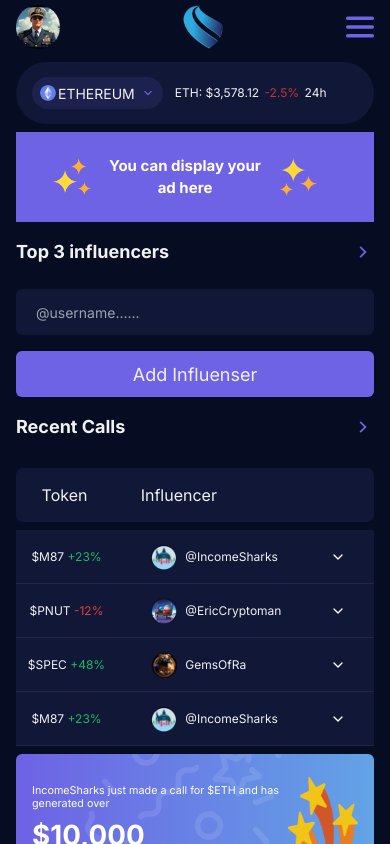
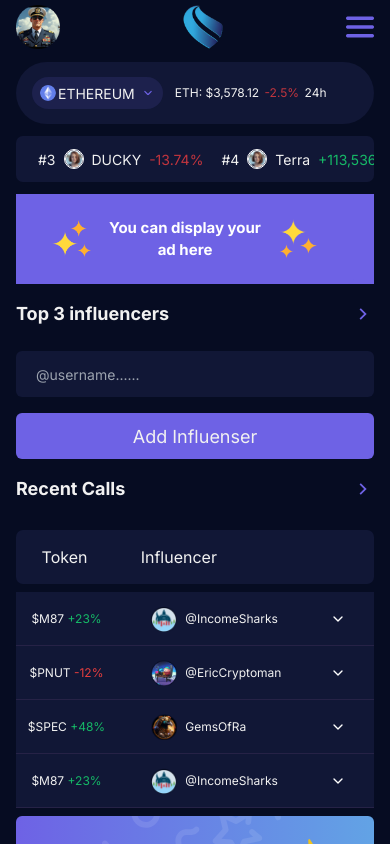
Before and after one commit to saim00191/figma, a Next.js app: page / in a window 390 px wide. Shown: the top 844 px of the page. Built offline with nearby package versions, Linux system fonts and the light colour scheme.

Commit message:
first commit

```diff
--- a/components/Header/DesktopHeader.tsx
+++ b/components/Header/DesktopHeader.tsx
@@ -14,7 +14,13 @@
       <div className="max-w-[1440px] px-4 md:px-[24px]  mx-auto md:bg-[#111736] text-white h-[72px] flex items-center justify-between">
         <div className="flex">
           <div className="w-[54px] h-[54px]">
-  <Image src={Logo} alt="Logo" width={54} height={54} className="w-full h-full" />
+            <Image
+              src={Logo}
+              alt="Logo"
+              width={54}
+              height={54}
+              className="w-full h-full"
+            />
           </div>
 
           <ul className="md:flex items-center gap-[20px] pl-4 sm:pl-[20px] mdl:pl-[50px] lg:pl-[90px] py-4 w-full hidden">
@@ -22,7 +28,7 @@
               (item, index) => (
                 <li
                   key={index}
-                className={`${inter.className} text-[#FFFFFF] text-[12px] lg:text-[14px] sm:text-[16px] leading-normal font-normal cursor-pointer`}
+                  className={`${inter.className} text-[#FFFFFF]/50 hover:text-white text-[12px] lg:text-[14px] sm:text-[16px] leading-normal font-normal cursor-pointer`}
                 >
                   {item}
                 </li>
--- a/components/Hero/CoinsSlider.tsx
+++ b/components/Hero/CoinsSlider.tsx
@@ -35,6 +35,8 @@
     sliderRef.current.scrollLeft = scrollLeft - walk;
   };
   return (
+    <div>
+
     <div className="mt-2 px-[16px] ">
       <div className="container h-[46px] bg-[#111736] rounded-[58px] sm:rounded-[9px] px-2 sm:overflow-x-scroll no-scrollbar flex items-center  py-[16px] gap-[18px] flex-shrink-0 ">
         <div className="h-auto gap-3 xs:h-[30px] flex flex-col xs:flex-row items-center w-full xs:w-[359px] ">
@@ -196,6 +198,133 @@
           </div>
         </div>
       </div>
+        <div
+          ref={sliderRef}
+          onMouseDown={handleMouseDown}
+          onMouseLeave={handleMouseLeave}
+          onMouseUp={handleMouseUp}
+          onMouseMove={handleMouseMove}
+          className="flex gap-[18px] items-center sm:hidden overflow-x-auto no-scrollbar h-[46px] bg-[#111736] rounded-[7px] my-3 px-[13px]  "
+        >
+          <div className="flex items-center justify-center  h-[20px]  gap-[8px] py-[13px] px-[18px]">
+            <p className="text-mainColor font-normal text-[14px] leading-normal">
+              #3
+            </p>
+            <Image
+              src={Image2}
+              alt="Image2"
+              className="h-[20px] w-[20px] rounded-full border border-white"
+            />
+            <p className="text-mainColor font-normal text-[14px] leading-normal">
+              DUCKY
+            </p>
+            <p className="text-[#C2353E] font-normal text-[14px] leading-normal">
+              -13.74%
+            </p>
+          </div>
+          <div className="flex items-center justify-center w-[   h-[20px]  gap-[8px] ">
+            <p className="text-mainColor font-normal text-[14px] leading-normal">
+              #4
+            </p>
+            <Image
+              src={Image2}
+              alt="Image2"
+              className="h-[20px] w-[20px] rounded-full border border-white"
+            />
+            <p className="text-mainColor font-normal text-[14px] leading-normal">
+              Terra
+            </p>
+            <div className="flex items-center gap-1">
+              <p className="text-[#16B967] flex items-center font-normal text-[14px] leading-normal">
+                +113,536%
+              </p>
+              <p className="text-[#FFC762] font-normal text-[14px]  "> I </p>
+              <p className="text-[#FFC762] font-normal text-[14px]  "> 22h </p>
+            </div>
+          </div>
+          <div className="flex items-center justify-center  h-[20px]  gap-[8px] py-[13px] px-[18px]">
+            <p className="text-mainColor font-normal text-[14px] leading-normal">
+              #5
+            </p>
+            <Image
+              src={Image2}
+              alt="Image2"
+              className="h-[20px] w-[20px] rounded-full border border-white"
+            />
+            <p className="text-mainColor font-normal text-[14px] leading-normal">
+              DEXT
+            </p>
+            <p className="text-[#C2353E] font-normal text-[14px] leading-normal">
+              -2.52%
+            </p>
+          </div>
+          <div className="flex items-center justify-center  h-[20px]  gap-[8px] py-[13px] px-[18px]">
+            <p className="text-mainColor font-normal text-[14px] leading-normal">
+              #6
+            </p>
+            <Image
+              src={Image2}
+              alt="Image2"
+              className="h-[20px] w-[20px] rounded-full border border-white"
+            />
+            <p className="text-mainColor font-normal text-[14px] leading-normal">
+              SLAP
+            </p>
+            <p className="text-[#16B967] font-normal text-[14px] leading-normal">
+              +93.52%
+            </p>
+          </div>
+          <div className="flex items-center justify-center  h-[20px]  gap-[8px] py-[13px] px-[18px]">
+            <p className="text-mainColor font-normal text-[14px] leading-normal">
+              #6
+            </p>
+            <Image
+              src={Image2}
+              alt="Image2"
+              className="h-[20px] w-[20px] rounded-full border border-white"
+            />
+            <p className="text-mainColor font-normal text-[14px] leading-normal">
+              SBR
+            </p>
+            <p className="text-[#C2353E] font-normal text-[14px] leading-normal">
+              -2.52%
+            </p>
+          </div>
+          <div className=" h-[20px] flex items-center gap-1 justify-center">
+            <p className="text-mainColor font-normal text-[14px] leading-normal">
+              #7
+            </p>
+            <span className="w-5 h-5 rounded-full bg-[#6E62E5] flex items-center justify-center text-[13px] text-mainColor font-normal">
+              ?
+            </span>
+            <p className="text-mainColor font-normal text-[14px] leading-normal">
+              ???
+            </p>
+          </div>
+          <div className=" h-[20px] flex items-center gap-1 justify-center">
+            <p className="text-mainColor font-normal text-[14px] leading-normal">
+              #8
+            </p>
+            <span className="w-5 h-5 rounded-full bg-[#6E62E5] flex items-center justify-center text-[13px] text-mainColor font-normal">
+              ?
+            </span>
+            <p className="text-mainColor font-normal text-[14px] leading-normal">
+              ???
+            </p>
+          </div>
+          <div className=" h-[20px] flex items-center gap-1 justify-center">
+            <p className="text-mainColor font-normal text-[14px] leading-normal">
+              #9
+            </p>
+            <span className="w-5 h-5 rounded-full bg-[#6E62E5] flex items-center justify-center text-[13px] text-mainColor font-normal">
+              ?
+            </span>
+            <p className="text-mainColor font-normal text-[14px] leading-normal">
+              ???
+            </p>
+          </div>
+        </div>
+    </div>
     </div>
   );
 };
--- a/components/Hero/TokenStatesPanel/TokenStatsPanel.tsx
+++ b/components/Hero/TokenStatesPanel/TokenStatsPanel.tsx
@@ -102,7 +102,7 @@
               </div>
             ))}
           </div>
-          <div className="flex gap-[1px]  h-[170px] py-1 items-start justify-between flex-col  overflow-y-scroll">
+          <div className="flex gap-[1px]  h-[170px] py-1 items-start justify-between flex-col  overflow-y-scroll  scrollbar-custom">
             {statesPanelItems.map((item) => (
               <div key={item.SNo} className="w-full h-[100px]  justify-items-center grid grid-cols-5 bg-[#111736] justify-between rounded-[7px] py-1">
                 <div className="flex items-center justify-center lgl:-ml-8">
```
Lines whose indentation alone changed are shown as unchanged.
